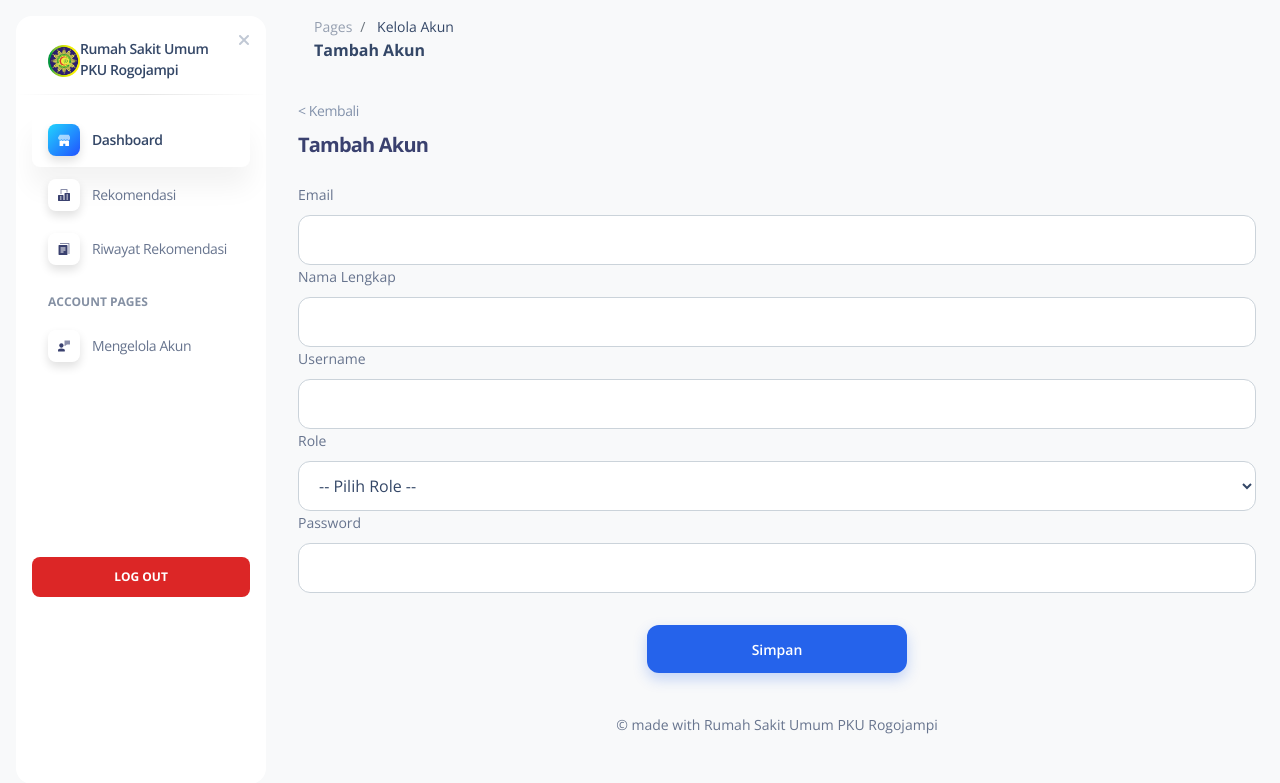
After one commit to rahmahsf/projekta, a Django app: page /akun/tambah/ in a window 1280 px wide. The commit adds this page. Shown: the top 783 px of the page. Run offline with Django 5.2, Linux system fonts and the light colour scheme; the visitor is signed in with stand-in values (Sample User, id 1); some libraries are stand-ins or nearby versions.

Commit message:
view-tambahakun

```diff
--- /dev/null
+++ b/main/static/assets/css/custom.css
@@ -0,0 +1,23 @@
+.form-actions {
+  width: 100%;
+  display: flex;
+  justify-content: center;
+  margin-top: 32px;
+}
+
+.btn-submit {
+  min-width: 260px;
+  height: 48px;
+  background: #2563eb !important;
+  color: #ffffff;
+  border: none;
+  border-radius: 12px;
+  font-weight: 600;
+  font-size: 14px;
+  cursor: pointer;
+  box-shadow: 0 6px 14px rgba(37, 99, 235, 0.25);
+}
+
+.btn-submit:hover {
+  background: #1d4ed8;
+}
--- a/main/templates/layout/base.html
+++ b/main/templates/layout/base.html
@@ -10,6 +10,7 @@
   <!-- CSS -->
   <link rel="stylesheet" href="{% static 'assets/css/rekomendasi.css' %}">
   <link rel="stylesheet" href="{% static 'assets/css/revise.css' %}">
+  <link rel="stylesheet" href="{% static 'assets/css/custom.css' %}">
   <link rel="stylesheet" href="{% static 'assets/css/soft-ui-dashboard-tailwind.css' %}">
   <link rel="stylesheet" href="{% static 'assets/css/nucleo-icons.css' %}">
   <link rel="stylesheet" href="{% static 'assets/css/nucleo-svg.css' %}">
--- a/main/templates/main/rekomendasi.html
+++ b/main/templates/main/rekomendasi.html
@@ -110,15 +110,17 @@
     </div>
 
     <!-- BUTTON -->
+  <div class="action-wrapper">
     <div class="action-buttons">
       <button class="btn-primary">Simpan Hasil</button>
        <a href="{% url 'revise' %}" class="btn-secondary">Evaluasi Hasil</a>
     </div>
-
+</div>
     <div class="text-center mt-4">
       <a href="{% url 'riwayat' %}" class="link-riwayat">Lihat Riwayat Rekomendasi</a>
     </div>
 
+
   </div>
 </div>
 {% endblock %}
--- /dev/null
+++ b/main/templates/main/tambah-akun.html
@@ -0,0 +1,76 @@
+{% extends "layout/base.html" %}
+{% block title %}Tambah Akun{% endblock %}
+
+{% block content %}
+<div class="w-full px-6 py-6">
+
+  <p class="text-sm text-slate-400 mb-2">
+    <a href="{% url 'akun' %}" class="hover:underline">&lt; Kembali</a>
+  </p>
+
+  <h3 class="text-xl font-bold text-slate-800 mb-6">
+    Tambah Akun
+  </h3>
+
+  <form method="POST" class="max-w-3xl">
+    {% csrf_token %}
+
+    <div class="mb-5">
+      <label class="block text-sm font-medium text-slate-600 mb-2">Email</label>
+      <input type="email" name="email"
+        class="w-full rounded-xl border border-slate-200 px-4 py-3 focus:outline-none focus:ring-2 focus:ring-blue-500">
+    </div>
+
+    <div class="mb-5">
+      <label class="block text-sm font-medium text-slate-600 mb-2">Nama Lengkap</label>
+      <input type="text" name="nama_lengkap"
+        class="w-full rounded-xl border border-slate-200 px-4 py-3 focus:outline-none focus:ring-2 focus:ring-blue-500">
+    </div>
+
+    <div class="mb-5">
+      <label class="block text-sm font-medium text-slate-600 mb-2">Username</label>
+      <input type="text" name="username"
+        class="w-full rounded-xl border border-slate-200 px-4 py-3 focus:outline-none focus:ring-2 focus:ring-blue-500">
+    </div>
+    <div class="mb-5">
+  <label class="block text-sm font-medium text-slate-600 mb-2">
+    Role
+  </label>
+
+  <select name="role"
+    class="w-full rounded-xl border border-slate-200 px-4 py-3
+           focus:outline-none focus:ring-2 focus:ring-blue-500
+           bg-white text-slate-700">
+    <option value="">-- Pilih Role --</option>
+    <option value="yangmed">Yangmed</option>
+    <option value="kepegawaian">Kepegawaian</option>
+  </select>
+</div>
+
+
+    <div class="mb-8">
+      <label class="block text-sm font-medium text-slate-600 mb-2">Password</label>
+      <input type="password" name="password"
+        class="w-full rounded-xl border border-slate-200 px-4 py-3 focus:outline-none focus:ring-2 focus:ring-blue-500">
+    </div>
+
+  <div class="form-actions">
+  <button type="submit" class="btn-submit">
+    Simpan
+  </button>
+</div>
+
+
+  </form>
+
+</div>
+<style>
+.btn-submit {
+  background: #2563eb;
+  color: white;
+  padding: 12px 24px;
+  border-radius: 12px;
+  border: none;
+}
+</style>
+{% endblock %}
--- a/main/urls.py
+++ b/main/urls.py
@@ -10,6 +10,7 @@ urlpatterns = [
     path('revise', views.revise, name='revise'),
     path('detail', views.detail, name='detail'),
     path('akun', views.akun, name='akun'),
+    path('akun/tambah/', views.tambah_akun, name='tambah_akun'),
     path('login/', auth_views.LoginView.as_view(template_name='registration/login.html'), name='login'),
     path('logout/', auth_views.LogoutView.as_view(), name='logout'),
 ]
--- a/main/views.py
+++ b/main/views.py
@@ -1,6 +1,7 @@
 from django.shortcuts import render, redirect
 from django.contrib.auth import login, logout, authenticate, get_user_model
 from django.contrib.auth.decorators import login_required
+from django.contrib import messages
 
 # Create your views here.
 from django.shortcuts import render
@@ -49,3 +50,40 @@ def akun(request):
         "page_title": "Mengelola Akun",
         "users": users
     })
+
+User = get_user_model()
+
+@login_required(login_url='login')
+def tambah_akun(request):
+    if request.method == "POST":
+        email = request.POST.get("email")
+        nama = request.POST.get("nama_lengkap")
+        username = request.POST.get("username")
+        password = request.POST.get("password")
+
+        # validasi sederhana
+        if not all([email, nama, username, password]):
+            messages.error(request, "Semua field wajib diisi.")
+            return redirect("tambah_akun")
+
+        if User.objects.filter(username=username).exists():
+            messages.error(request, "Username sudah digunakan.")
+            return redirect("tambah_akun")
+
+        user = User.objects.create_user(
+            username=username,
+            email=email,
+            password=password
+        )
+
+        # kalau kamu punya field nama lengkap
+        user.nama_lengkap = nama
+        user.save()
+
+        messages.success(request, "Akun berhasil ditambahkan.")
+        return redirect("akun")  # balik ke list akun
+
+    return render(request, "main/tambah-akun.html", {
+        "page_name": "Kelola Akun",
+        "page_title": "Tambah Akun"
+    })
```
Also changed, not shown: main/templates/main/kelola-akun.html (+75 -27 lines).
